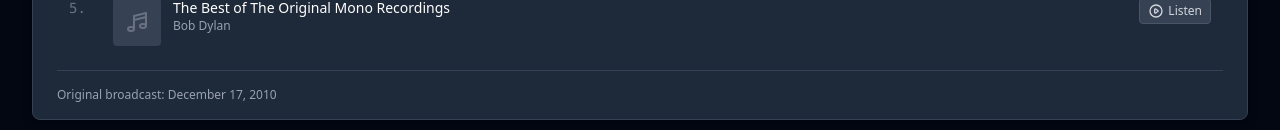
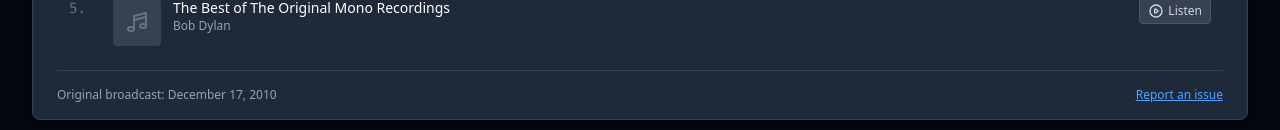
Before and after one commit to riebschlager/cyprus-avenue, a Vue app in the folder web/: page / in a window 1280 px wide. Both pictures are taken after a click on the button 640 px from the left and 670 px from the top of the page. Shown: the part 1061-1191 px from the top of the page. Built offline with nearby package versions, Linux system fonts and the light colour scheme.

Commit message:
add report an issue link

```diff
--- a/web/src/components/PlaylistCard.vue
+++ b/web/src/components/PlaylistCard.vue
@@ -107,10 +107,16 @@
         </div>
       </div>
 
-      <div class="mt-4 pt-4 border-t border-gray-700">
+      <div class="mt-4 pt-4 border-t border-gray-700 flex items-center justify-between">
         <p class="text-xs text-gray-400">
           Original broadcast: {{ formatDate(playlist.date) }}
         </p>
+        <a
+          :href="`mailto:chris@the816.com?subject=Cyprus Avenue Archive - Issue Report&body=Regarding playlist: ${playlist.title} (${playlist.date})%0D%0A%0D%0APlease describe the issue:%0D%0A`"
+          class="text-xs text-blue-400 hover:text-blue-300 underline"
+        >
+          Report an issue
+        </a>
       </div>
     </div>
   </div>
```
